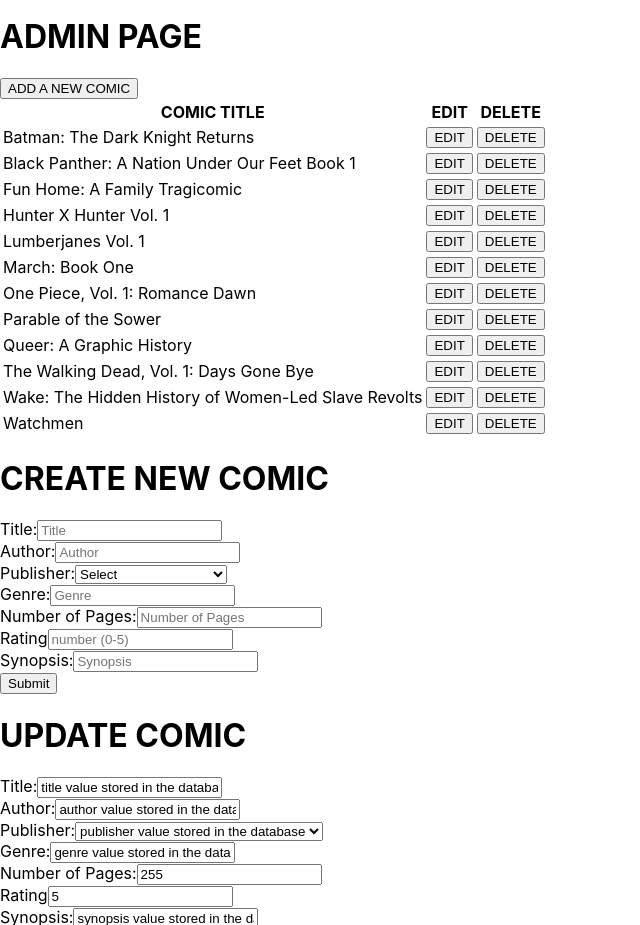
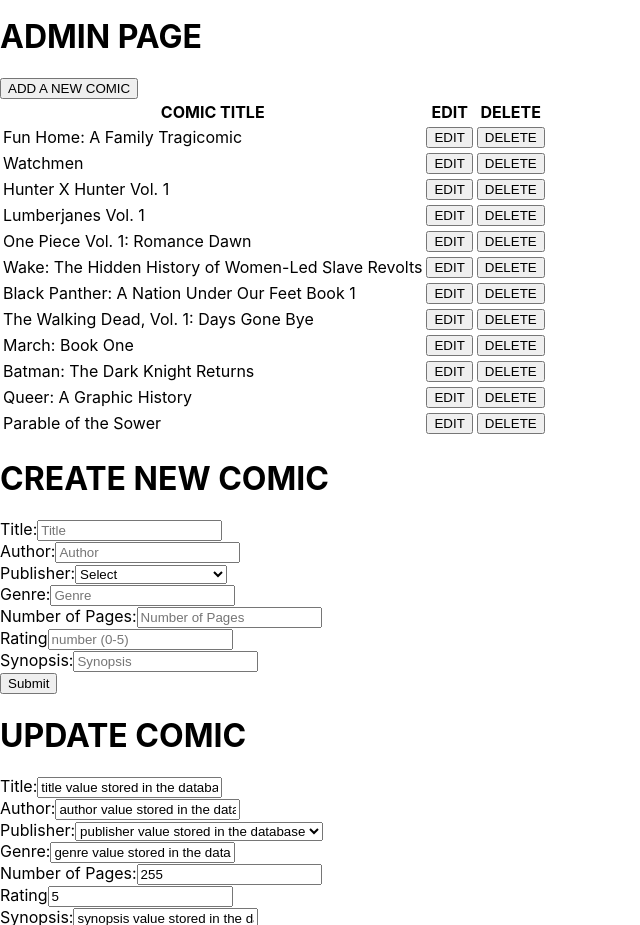
Before and after one commit to janaidys/codesquad-comics-client, a React (Create React App) app: page / in a window 1280 px wide. Shown: the part 4140-5065 px from the top of the page, without its empty margins (0-640 px from the left). Built offline with nearby package versions, Linux system fonts and the light colour scheme.

Commit message:
refactored the admin page

```diff
--- a/src/components/Admin.js
+++ b/src/components/Admin.js
@@ -1,4 +1,5 @@
 import React from 'react';
+import booksData from "../data/books";
 
 const Admin = () => {
     return (
@@ -16,66 +17,15 @@
     </thead>
 
 <tbody>
+
+{booksData.map((book) =>
 <tr>
-    <td>Batman: The Dark Knight Returns</td>
+    <td>{book.title}</td>
     <td><button className="edit-button" type="submit">EDIT</button></td>
     <td><button className="delete-button" type="submit">DELETE</button></td>
 </tr>
-<tr>
-    <td>Black Panther: A Nation Under Our Feet Book 1 </td>
-    <td><button className="edit-button" type="submit">EDIT</button></td>
-    <td><button className="delete-button" type="submit">DELETE</button></td>
-</tr>
-<tr>
-    <td>Fun Home: A Family Tragicomic</td>
-    <td><button className="edit-button" type="submit">EDIT</button></td>
-    <td><button className="delete-button" type="submit">DELETE</button></td>
-</tr>
-<tr>
-    <td>Hunter X Hunter Vol. 1</td>
-    <td><button className="edit-button" type="submit">EDIT</button></td>
-    <td><button className="delete-button" type="submit">DELETE</button></td>
-</tr>
-<tr>
-    <td>Lumberjanes Vol. 1</td>
-    <td><button className="edit-button" type="submit">EDIT</button></td>
-    <td><button className="delete-button" type="submit">DELETE</button></td>
-</tr>
-<tr>
-    <td>March: Book One</td>
-    <td><button className="edit-button" type="submit">EDIT</button></td>
-    <td><button className="delete-button" type="submit">DELETE</button></td>
-</tr>
-<tr>
-    <td>One Piece, Vol. 1: Romance Dawn</td>
-    <td><button className="edit-button" type="submit">EDIT</button></td>
-    <td><button className="delete-button" type="submit">DELETE</button></td>
-</tr>
-<tr>
-    <td>Parable of the Sower</td>
-    <td><button className="edit-button" type="submit">EDIT</button></td>
-    <td><button className="delete-button" type="submit">DELETE</button></td>
-</tr>
-<tr>
-    <td>Queer: A Graphic History</td>
-    <td><button className="edit-button" type="submit">EDIT</button></td>
-    <td><button className="delete-button" type="submit">DELETE</button></td>
-</tr>
-<tr>
-    <td>The Walking Dead, Vol. 1: Days Gone Bye</td>
-    <td><button className="edit-button" type="submit">EDIT</button></td>
-    <td><button className="delete-button" type="submit">DELETE</button></td>
-</tr>
-<tr>
-    <td>Wake: The Hidden History of Women-Led Slave Revolts</td>
-    <td><button className="edit-button" type="submit">EDIT</button></td>
-    <td><button className="delete-button" type="submit">DELETE</button></td>
-</tr>
-<tr>
-    <td>Watchmen</td>
-    <td><button className="edit-button" type="submit">EDIT</button></td>
-    <td><button className="delete-button" type="submit">DELETE</button></td>
-</tr>
+)}
+
 </tbody>
 </table>
       </div>
```
